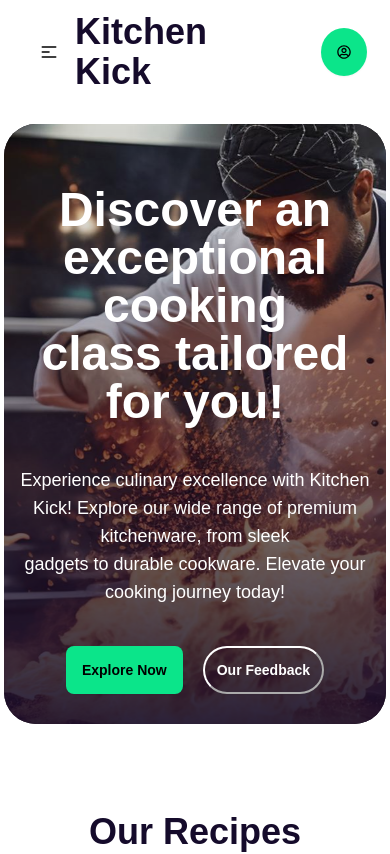
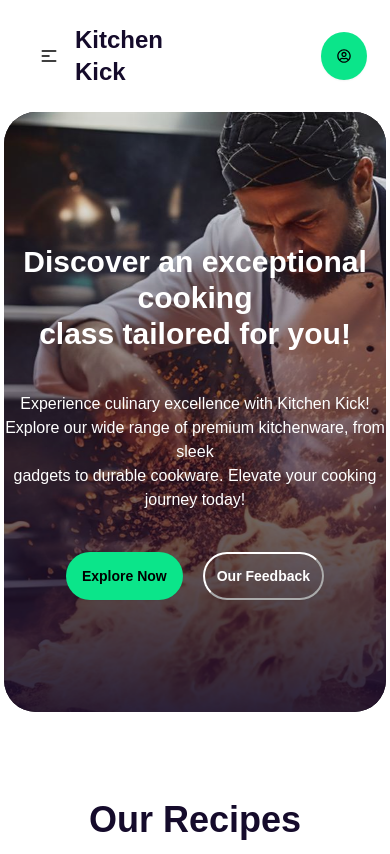
Before and after one commit to Tahsin411934/React-Simple-Project1, a React (Vite) app: page / in a window 390 px wide. Shown: the top 854 px of the page. Built offline with nearby package versions, Linux system fonts and the light colour scheme.

Commit message:
all style similar to figma done

```diff
--- a/src/Components/Banner/Banner.jsx
+++ b/src/Components/Banner/Banner.jsx
@@ -10,17 +10,17 @@
       >
         <div className=" text-center text-neutral-content">
           <div className="max-w-max">
-            <h1 className=" mb-10 text-5xl font-bold text-[#FFFFFF]">
+            <h1 className=" mb-10 text-3xl lg:text-5xl font-bold text-[#FFFFFF]">
               Discover an exceptional cooking
               <br /> <span>class tailored for you!</span>{" "}
             </h1>
-            <p className=" mb-10 font-normal text-lg text-[#FFFFFF]">
+            <p className=" mb-10 font-normal text-base lg:text-lg text-[#FFFFFF]">
               Experience culinary excellence with Kitchen Kick! Explore our wide
               range of premium kitchenware, from sleek <br /> gadgets to durable
               cookware. Elevate your cooking journey today!
             </p>
             <div>
-              <button className="btn bg-[#0BE58A] mr-5 border-none">
+              <button className="btn bg-[#0BE58A] mr-5 border-none rounded-3xl">
                 Explore Now
               </button>
               <button className="btn  border-2 border-[#FFFFFF] text-[#ffffff] rounded-3xl px-3">
--- a/src/Components/HandleCookingBtn/HandleCookingBtn.jsx
+++ b/src/Components/HandleCookingBtn/HandleCookingBtn.jsx
@@ -11,7 +11,7 @@
       <table className="table">
 
           <thead>
-            <tr>
+            <tr className='text-base font-medium text-[#878787]'>
               <th></th>
               <th>Name</th>
               <th>Time</th>
@@ -21,17 +21,19 @@
           <tbody>
             {cookItems.map((cookItem, index) => (
 
-              <tr key={cookItem.id} className="bg-base-200">
+              <tr key={cookItem.id} className="bg-base-200 text-base font-normal" style={{color:"rgba(40, 40, 40, 0.7)"}}>
                 <th>{index + 1}</th>
                 <td>{cookItem.title}</td>
                 <td>{cookItem.time} Minutes</td>
                 <td>{cookItem.calories} calories</td>
               </tr>
             ))}
+            <tr className="bg-base-200 text-base font-normal" style={{color:"rgba(40, 40, 40, 0.7)"}}>
             <td></td>
             <td></td>
             <td>Total time= {totalTime} Minutes</td>
             <td>Total time= {totalCalories} Calories</td>
+            </tr>
           </tbody>
         </table>
     </div>
--- a/src/Components/HandleWantToCookBtn/HandleWantToCookBtn.jsx
+++ b/src/Components/HandleWantToCookBtn/HandleWantToCookBtn.jsx
@@ -20,7 +20,7 @@
         <table className="table">
           {/* head */}
           <thead>
-            <tr>
+            <tr className="text-base font-medium text-[#878787]">
               <th></th>
               <th>Name</th>
               <th>Time</th>
@@ -30,13 +30,13 @@
           <tbody>
             {wantToCookItems.map((wantToCookItem, index) => (
 
-              <tr key={wantToCookItem.id} className="bg-base-200">
+              <tr key={wantToCookItem.id} className="bg-base-200 text-base font-normal" style={{color:"rgba(40, 40, 40, 0.7)"}}>
                 <th>{index + 1}</th>
                 <td>{wantToCookItem.title}</td>
                 <td>{wantToCookItem.time} Minutes</td>
                 <td>{wantToCookItem.calories} calories</td>
                 <td>
-                  <button onClick={()=>handleCokingBtn(wantToCookItem)} className="btn bg-[#0BE58A]">Preparing</button>
+                  <button onClick={()=>handleCokingBtn(wantToCookItem)} className="btn bg-[#0BE58A] text-[#150B2B] border-none">Cooking</button>
                 </td>
               </tr>
             ))}
--- a/src/Components/Header/Header.jsx
+++ b/src/Components/Header/Header.jsx
@@ -3,7 +3,7 @@
 import "../../assets/Styles/Header.css";
 const Header = () => {
   return (
-    <div className="navbar -mt-5 container mx-auto w-[90%]">
+    <div className="navbar lg:-mt-5 container mx-auto w-[90%]">
       <div className="navbar-start">
         <div className="dropdown">
           <div tabIndex={0} role="button" className="btn btn-ghost lg:hidden">
@@ -41,7 +41,7 @@
           </ul>
         </div>
 
-        <h1 className="text-4xl font-bold text-[#150B2B]">Kitchen Kick</h1>
+        <h1 className="lg:text-4xl text-2xl font-bold text-[#150B2B]">Kitchen Kick</h1>
       </div>
       <div className="navbar-center hidden lg:flex">
         <ul className="menu menu-horizontal px-1 text-[--li-color] text-lg font-normal">
```
